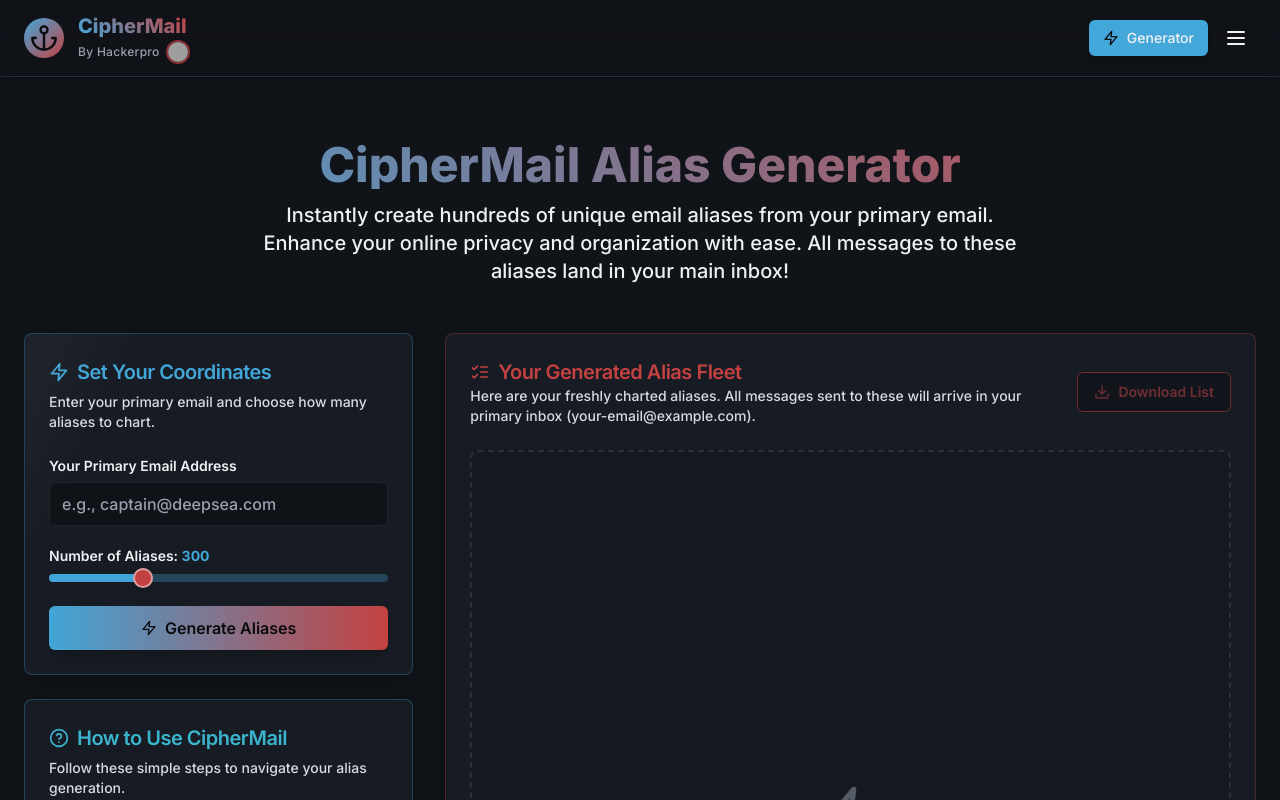
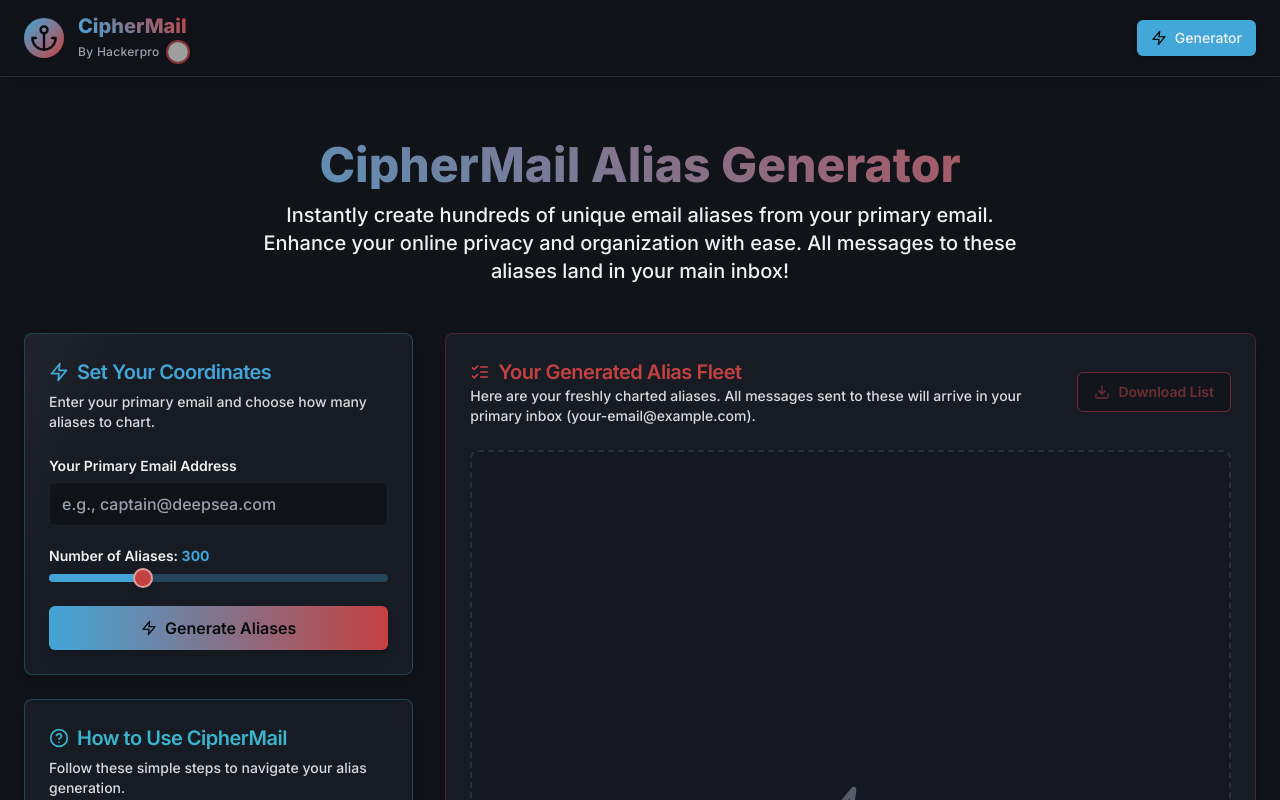
Before and after one commit to Kingjibes/Email-generator-v2, a React (Vite) app: page / in a window 1280 px wide. Shown: the top 800 px of the page. Built offline with nearby package versions, Linux system fonts and the light colour scheme; grey boxes are pictures that could not be loaded.

Commit message:
Update Header.jsx

```diff
--- a/src/components/Header.jsx
+++ b/src/components/Header.jsx
@@ -1,7 +1,6 @@
-
 import React, { useState } from 'react';
 import { motion } from 'framer-motion';
-import { Mail, User, Info, Zap, Anchor, Menu, BookOpen, SendHorizonal } from 'lucide-react';
+import { User, Info, Zap, Anchor, Menu } from 'lucide-react';
 import { Button } from '@/components/ui/button';
 import {
   DropdownMenu,
@@ -33,6 +32,7 @@ const Header = ({ currentPage, setCurrentPage }) => {
     >
       <div className="page-container py-3">
         <div className="flex items-center justify-between">
+          {/* Logo and brand section - unchanged */}
           <motion.div
             className="flex items-center space-x-3.5 cursor-pointer"
             whileHover={{ scale: 1.02 }}
@@ -89,22 +89,27 @@ const Header = ({ currentPage, setCurrentPage }) => {
               );
             })}
 
+            {/* Fixed Dropdown Menu Section */}
+            <div className="sm:hidden"> {/* Only show on small screens */}
               <DropdownMenu open={isMenuOpen} onOpenChange={setIsMenuOpen}>
                 <DropdownMenuTrigger asChild>
-                <motion.div
-                  whileHover={{ scale: 1.1 }}
-                  whileTap={{ scale: 0.9 }}
+                  <Button
+                    variant="ghost"
+                    size="icon"
+                    className="text-foreground hover:bg-primary/10 hover:text-primary focus-visible:ring-primary"
                   >
-                  <Button variant="ghost" size="icon" className="text-foreground hover:bg-primary/10 hover:text-primary focus-visible:ring-primary">
-                    <Menu className="w-6 h-6" />
-                    <span className="sr-only">Open navigation menu</span>
+                    <Menu className="h-5 w-5" />
+                    <span className="sr-only">Toggle menu</span>
                   </Button>
-                </motion.div>
                 </DropdownMenuTrigger>
-              <DropdownMenuContent align="end" className="w-56 bg-popover border-border shadow-xl mt-2">
+                <DropdownMenuContent
+                  align="end"
+                  className="w-56 bg-popover border-border shadow-xl mt-2"
+                  sideOffset={10}
+                >
                   <DropdownMenuLabel className="font-semibold text-muted-foreground">Navigation</DropdownMenuLabel>
                   <DropdownMenuSeparator />
-                {/* Generator link for small screens where main button is hidden */}
+                  {/* Main nav items for mobile */}
                   {mainNavItems.map((item) => {
                     const Icon = item.icon;
                     return (
@@ -114,17 +119,26 @@ const Header = ({ currentPage, setCurrentPage }) => {
                           setCurrentPage(item.id);
                           setIsMenuOpen(false);
                         }}
-                      className={`sm:hidden flex items-center space-x-2 py-2 px-3 text-sm font-medium transition-colors ${currentPage === item.id ? 'bg-primary/10 text-primary' : 'text-foreground hover:bg-accent hover:text-accent-foreground'}`}
+                        className={`flex items-center space-x-2 py-2 px-3 text-sm font-medium transition-colors ${
+                          currentPage === item.id
+                            ? 'bg-primary/10 text-primary'
+                            : 'text-foreground hover:bg-accent hover:text-accent-foreground'
+                        }`}
                         aria-current={currentPage === item.id ? "page" : undefined}
                       >
-                      <Icon className={`w-4 h-4 ${currentPage === item.id ? 'text-primary' : 'text-muted-foreground group-hover:text-accent-foreground'}`} />
+                        <Icon className={`w-4 h-4 ${
+                          currentPage === item.id
+                            ? 'text-primary'
+                            : 'text-muted-foreground group-hover:text-accent-foreground'
+                        }`} />
                         <span>{item.label}</span>
                       </DropdownMenuItem>
                     );
                   })}
-                 {mainNavItems.length > 0 && menuNavItems.length > 0 && <DropdownMenuSeparator className="sm:hidden"/>}
 
+                  {mainNavItems.length > 0 && menuNavItems.length > 0 && <DropdownMenuSeparator />}
 
+                  {/* Menu nav items */}
                   {menuNavItems.map((item) => {
                     const Icon = item.icon;
                     return (
@@ -134,16 +148,25 @@ const Header = ({ currentPage, setCurrentPage }) => {
                           setCurrentPage(item.id);
                           setIsMenuOpen(false);
                         }}
-                      className={`flex items-center space-x-2 py-2 px-3 text-sm font-medium transition-colors ${currentPage === item.id ? 'bg-primary/10 text-primary' : 'text-foreground hover:bg-accent hover:text-accent-foreground'}`}
+                        className={`flex items-center space-x-2 py-2 px-3 text-sm font-medium transition-colors ${
+                          currentPage === item.id
+                            ? 'bg-primary/10 text-primary'
+                            : 'text-foreground hover:bg-accent hover:text-accent-foreground'
+                        }`}
                         aria-current={currentPage === item.id ? "page" : undefined}
                       >
-                      <Icon className={`w-4 h-4 ${currentPage === item.id ? 'text-primary' : 'text-muted-foreground group-hover:text-accent-foreground'}`} />
+                        <Icon className={`w-4 h-4 ${
+                          currentPage === item.id
+                            ? 'text-primary'
+                            : 'text-muted-foreground group-hover:text-accent-foreground'
+                        }`} />
                         <span>{item.label}</span>
                       </DropdownMenuItem>
                     );
                   })}
                 </DropdownMenuContent>
               </DropdownMenu>
+            </div>
           </nav>
         </div>
       </div>
```
Lines whose indentation alone changed are shown as unchanged.
